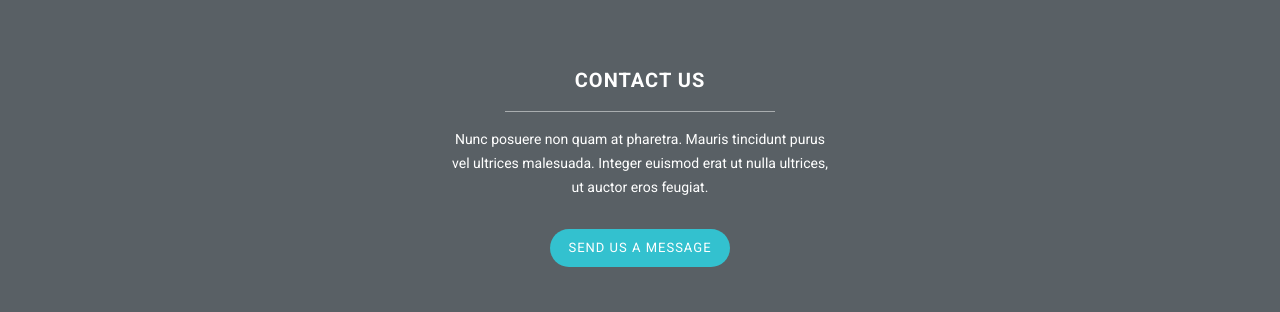
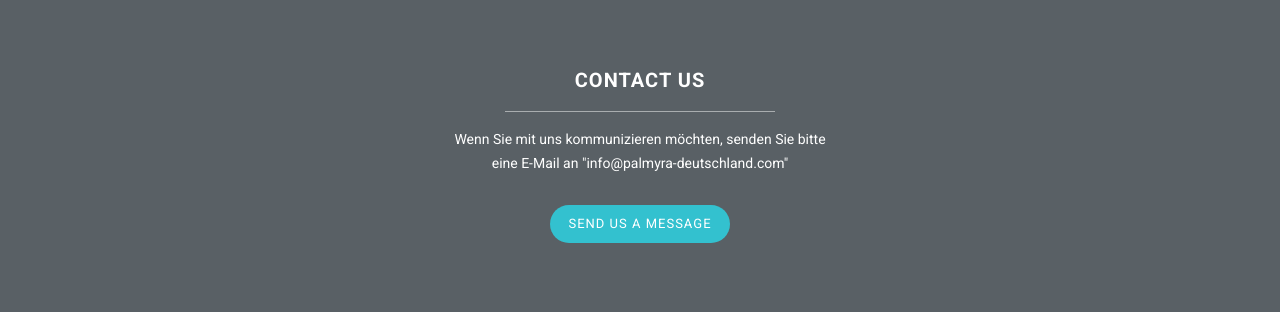
Before and after one commit to Anasouona/Test11, a plain HTML site: page index.html in a window 1280 px wide. Shown: the part 3280-3592 px from the top of the page. Drawn offline with nearby package versions, Linux system fonts and the light colour scheme.

Commit message:
first commit

```diff
--- a/index.html
+++ b/index.html
@@ -293,7 +293,7 @@
                                 <div class="text-content">
                                     <h4>Vivamus purus neque</h4>
                                     <span><a href="#">E-Commerce</a> / <a href="#">George</a> / <a href="#">14 August 2017</a></span>
-                                    <p>Aliquam erat volutpat. Nulla at nunc nec ante rutrum congue id in diam. Nulla at lectus non turpis placerat volutpat lacinia ut mi. Quisque ultricies maximus justo a blandit. Donec sit amet commodo arcu. Sed sit amet iaculis mi, vel fermentum nisi. Morbi dui enim, vestibulum non accumsan ac, tempor non nisl.</p>
+                                    <p>Wenn Sie mit uns kommunizieren möchten, senden Sie bitte eine E-Mail an "info@palmyra-deutschland.com"</p>
                                 </div>
                             </div>
                         </section>
@@ -310,7 +310,7 @@
                     <div class="section-heading">
                         <h4>Contact Us</h4>
                         <div class="line-dec"></div>
-                        <p>Nunc posuere non quam at pharetra. Mauris tincidunt purus vel ultrices malesuada. Integer euismod erat ut nulla ultrices, ut auctor eros feugiat.</p>
+                        <p>Wenn Sie mit uns kommunizieren möchten, senden Sie bitte eine E-Mail an "info@palmyra-deutschland.com"</p>
                         <div class="pop-button">
                             <h4>Send us a message</h4>
                         </div>
```
